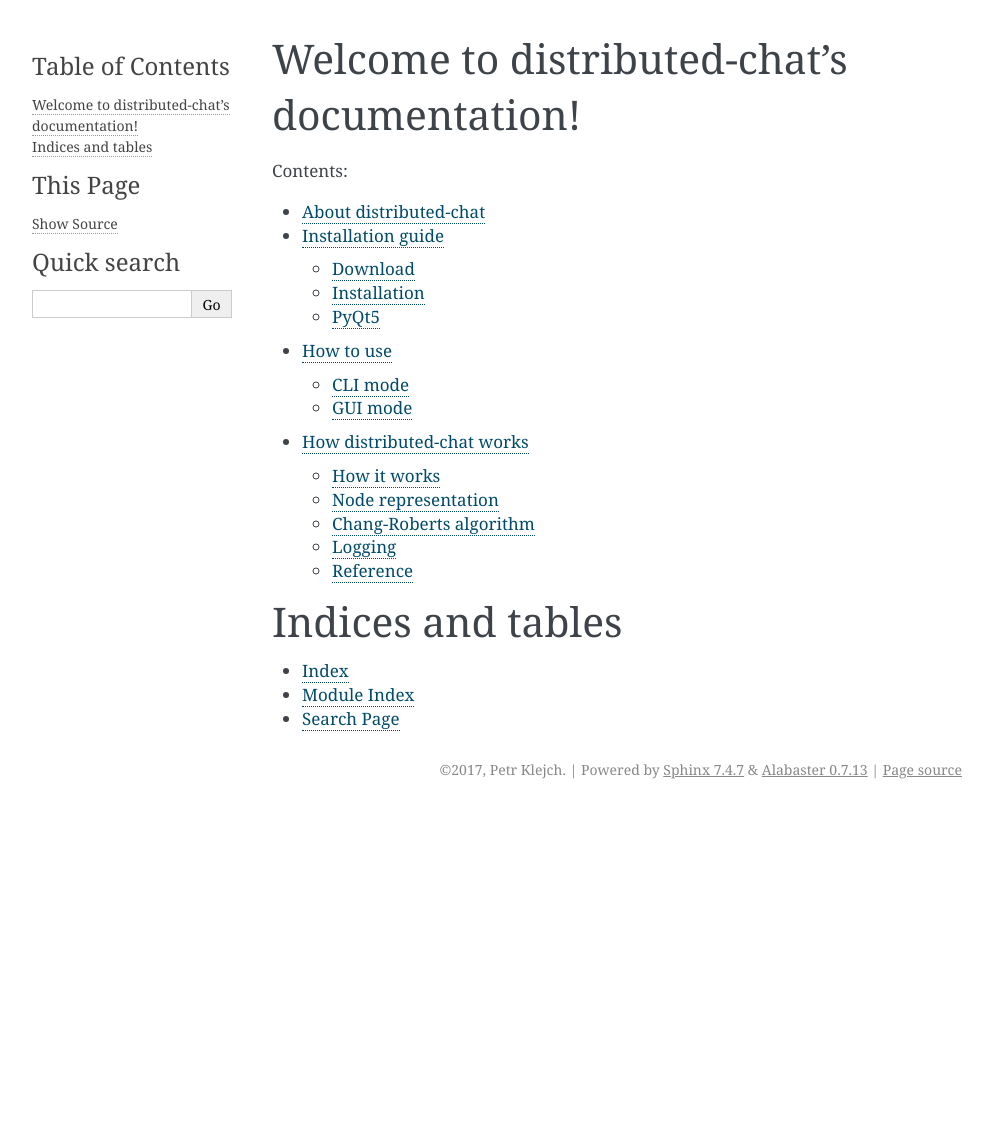
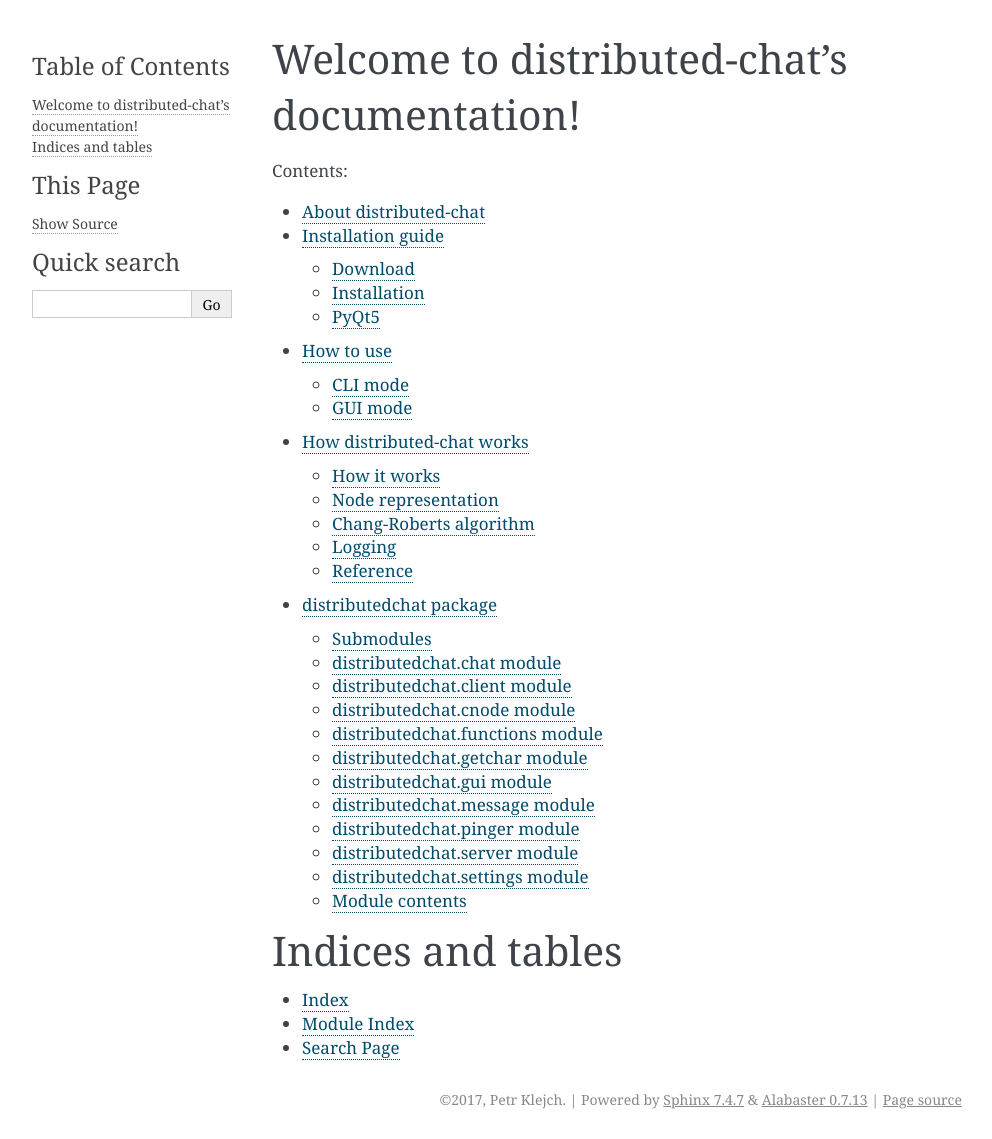
Before and after one commit to pklejch/distributed-chat, a Sphinx documentation site: the page built from docs/index.rst, in a window 1280 px wide. Shown: the whole page, without its empty margins (148-1140 px from the left). Built offline with Sphinx 7.4.7, drawn with Linux system fonts in a browser that asks for light colours; before the commit the page ends 900 px from its top, so only the background shows below that.

Commit message:
Updated docs, fixes.

```diff
--- /dev/null
+++ b/docs/distributedchat.rst
@@ -0,0 +1,94 @@
+distributedchat package
+=======================
+
+Submodules
+----------
+
+distributedchat.chat module
+---------------------------
+
+.. automodule:: distributedchat.chat
+    :members:
+    :undoc-members:
+    :show-inheritance:
+
+distributedchat.client module
+-----------------------------
+
+.. automodule:: distributedchat.client
+    :members:
+    :undoc-members:
+    :show-inheritance:
+
+distributedchat.cnode module
+----------------------------
+
+.. automodule:: distributedchat.cnode
+    :members:
+    :undoc-members:
+    :show-inheritance:
+
+distributedchat.functions module
+--------------------------------
+
+.. automodule:: distributedchat.functions
+    :members:
+    :undoc-members:
+    :show-inheritance:
+
+distributedchat.getchar module
+------------------------------
+
+.. automodule:: distributedchat.getchar
+    :members:
+    :undoc-members:
+    :show-inheritance:
+
+distributedchat.gui module
+--------------------------
+
+.. automodule:: distributedchat.gui
+    :members:
+    :undoc-members:
+    :show-inheritance:
+
+distributedchat.message module
+------------------------------
+
+.. automodule:: distributedchat.message
+    :members:
+    :undoc-members:
+    :show-inheritance:
+
+distributedchat.pinger module
+-----------------------------
+
+.. automodule:: distributedchat.pinger
+    :members:
+    :undoc-members:
+    :show-inheritance:
+
+distributedchat.server module
+-----------------------------
+
+.. automodule:: distributedchat.server
+    :members:
+    :undoc-members:
+    :show-inheritance:
+
+distributedchat.settings module
+-------------------------------
+
+.. automodule:: distributedchat.settings
+    :members:
+    :undoc-members:
+    :show-inheritance:
+
+
+Module contents
+---------------
+
+.. automodule:: distributedchat
+    :members:
+    :undoc-members:
+    :show-inheritance:
--- a/docs/index.rst
+++ b/docs/index.rst
@@ -14,6 +14,7 @@ Welcome to distributed-chat's documentation!
    setupguide
    using
    howitworks
+   distributedchat
 
 
 Indices and tables
--- a/docs/setupguide.rst
+++ b/docs/setupguide.rst
@@ -8,15 +8,15 @@ From GitHub
 
 You can download this tool either from GitHub repository (https://github.com/pklejch/distributed-chat) as zip.
 
-Or clone it to you computer using
+Or clone it to your computer using
 
 .. code::
 
    git clone https://github.com/pklejch/distributed-chat
 
-From PYPi
+From PyPI
 .........
-You can download this tool from PYPi (https://pypi.python.org/pypi/distributedchat) in tar.gz format.
+You can download this tool from PyPI (https://pypi.python.org/pypi/distributedchat) in tar.gz format.
 
 Alternatively you can use pip tool:
 
```
Also changed, not shown: 1 other file.
